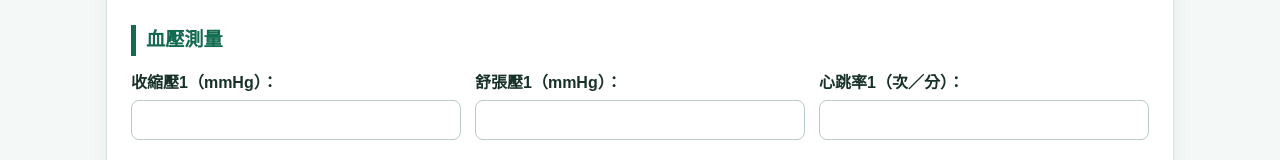
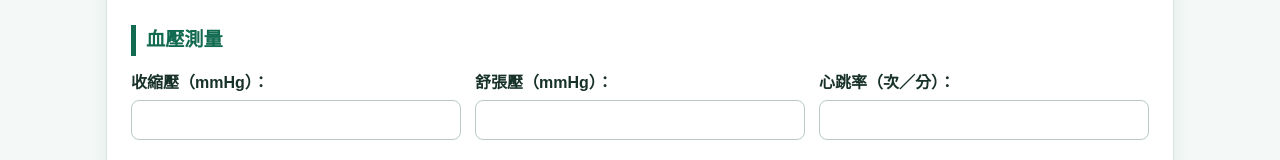
Before and after one commit to hlja36/Adaptive-Sports-Dev, a plain HTML site: page record-form1.html in a window 1280 px wide. Shown: the part 872-1032 px from the top of the page. Drawn offline with Linux system fonts and the light colour scheme.

Commit message:
Update record-form1.html

```diff
--- a/record-form1.html
+++ b/record-form1.html
@@ -93,9 +93,9 @@
 
       <h2>血壓測量</h2>
       <div class="grid">
-        <div><label>收縮壓1（mmHg）：</label><input id="sbp1" type="number"></div>
-        <div><label>舒張壓1（mmHg）：</label><input id="dbp1" type="number"></div>
-        <div><label>心跳率1（次／分）：</label><input id="hr1" type="number"></div>
+        <div><label>收縮壓（mmHg）：</label><input id="sbp1" type="number"></div>
+        <div><label>舒張壓（mmHg）：</label><input id="dbp1" type="number"></div>
+        <div><label>心跳率（次／分）：</label><input id="hr1" type="number"></div>
 
         <div style="display: none;"><label>收縮壓2（mmHg）：</label><input id="sbp2" type="number"></div>
         <div style="display: none;"><label>舒張壓2（mmHg）：</label><input id="dbp2" type="number"></div>
```
